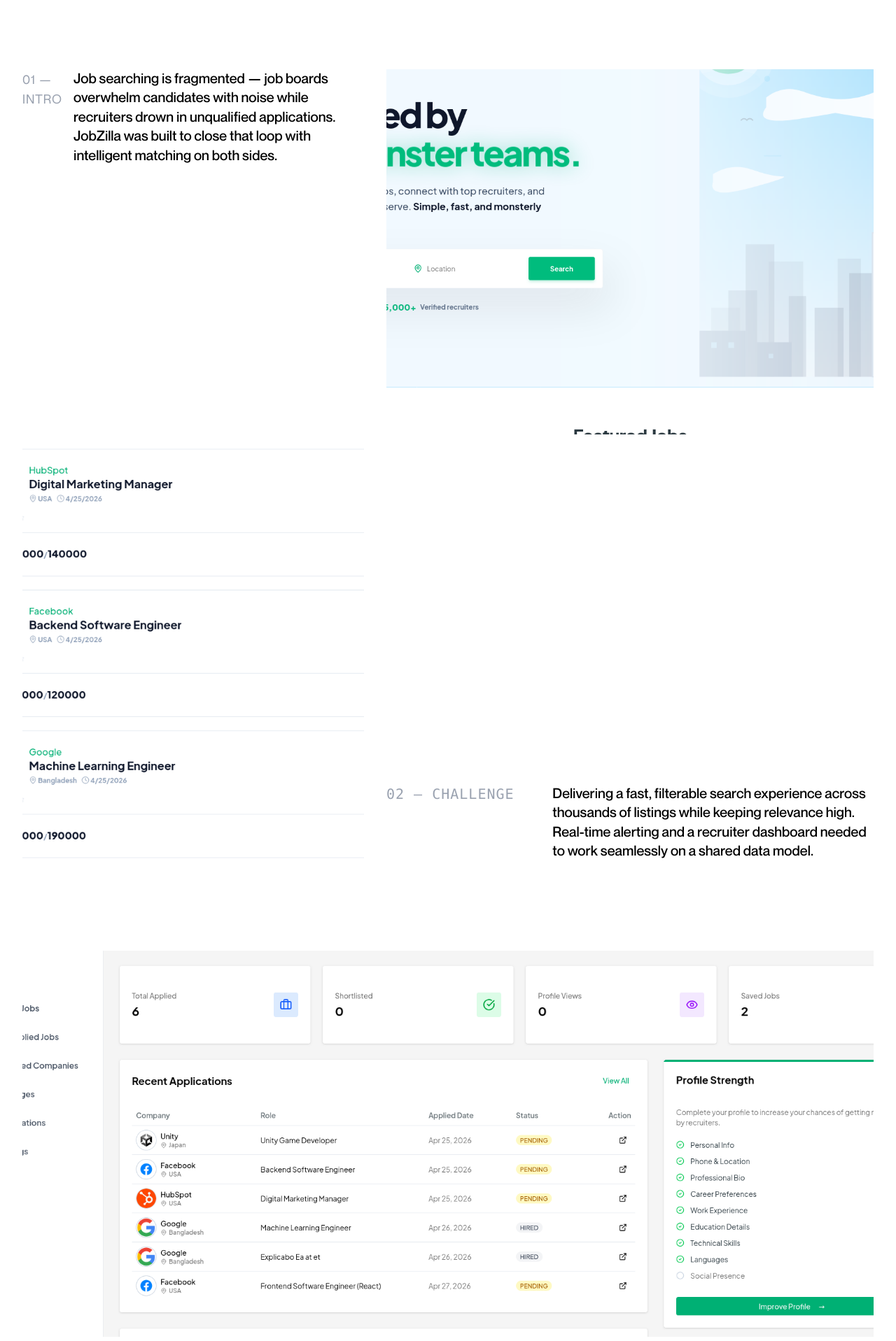
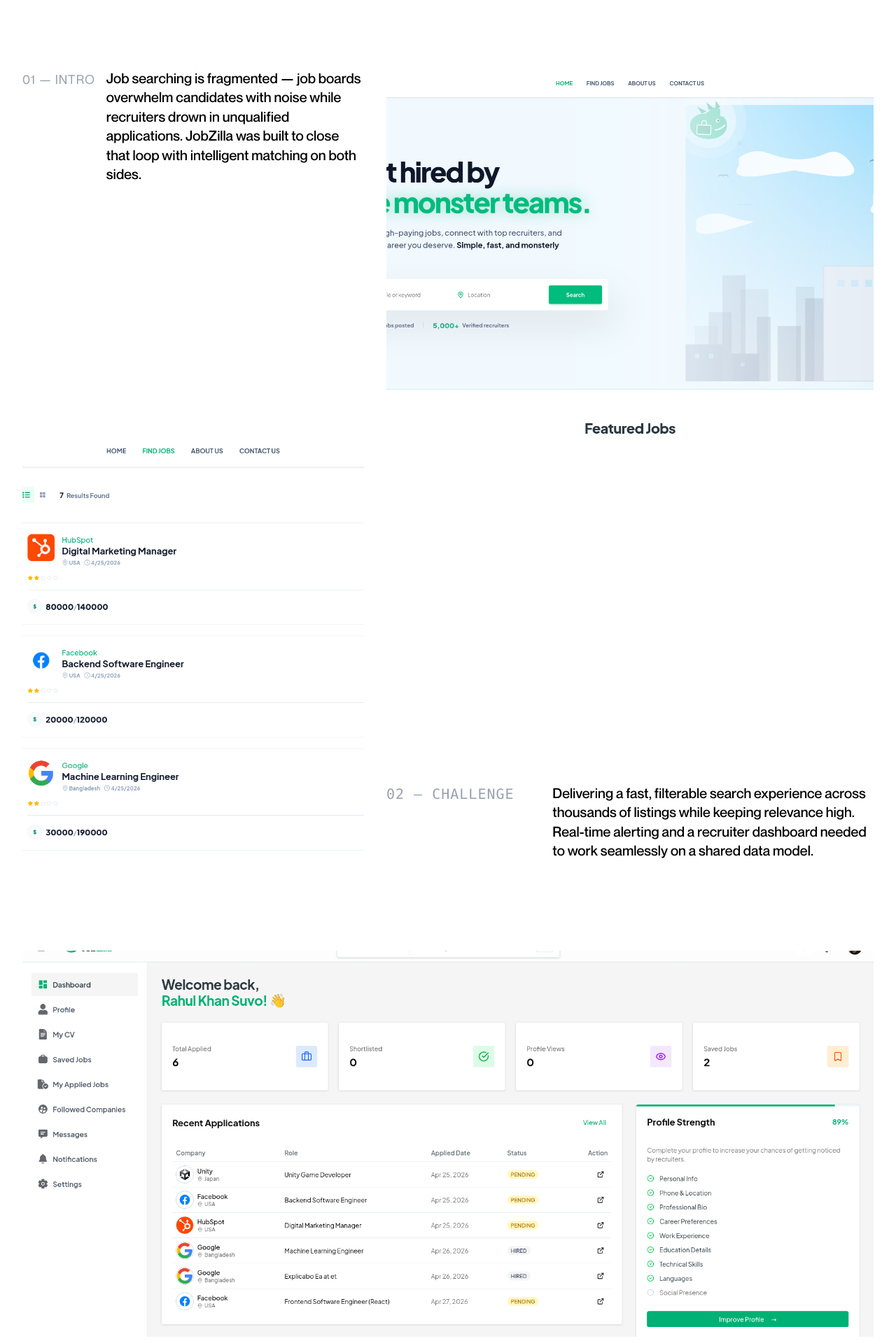
Before and after one commit to RahulKhanSuvo/RahulKhanSuvo, a Next.js app: page /project/JobZilla in a window 1280 px wide. Shown: the part 880-2797 px from the top of the page at 70% size. Built offline with nearby package versions, Linux system fonts and the light colour scheme.

Commit message:
refactor: replace custom ParallaxImage with next/image

```diff
--- a/src/components/projectDetails/CaseStudySections.tsx
+++ b/src/components/projectDetails/CaseStudySections.tsx
@@ -1,5 +1,5 @@
 import { Container } from "../common/Container";
-import ParallaxImage from "../ui/ParallaxImage";
+import Image from "next/image";
 
 interface SectionData {
   index: string;
@@ -37,7 +37,7 @@ export default function CaseStudySections({
           {/* Row 1: Intro Section (Text Left, Image Right) */}
           <div className="grid grid-cols-1 lg:grid-cols-12 gap-8 items-start">
             <div className="lg:col-span-5 flex gap-4 items-start">
-              <span className="text-lg uppercase text-gray-400 tracking-wider">
+              <span className="text-lg uppercase text-gray-400 tracking-wider whitespace-nowrap">
                 {intro.index}
               </span>
               <p className="text-base md:text-lg lg:text-xl font-medium text-black leading-snug">
@@ -46,11 +46,11 @@ export default function CaseStudySections({
             </div>
             <div className="lg:col-span-7">
               <div className="relative aspect-4/3 w-full overflow-hidden bg-gray-100">
-                <ParallaxImage
+                <Image
                   src={intro.imageUrl}
                   alt={intro.imageAlt}
-                  speed={10}
-                  imgClassName="object-cover"
+                  fill
+                  className="object-cover"
                 />
               </div>
             </div>
@@ -60,16 +60,16 @@ export default function CaseStudySections({
           <div className="grid grid-cols-1 lg:grid-cols-12 gap-8 items-end">
             <div className="lg:col-span-5">
               <div className="relative aspect-4/5 w-full overflow-hidden bg-gray-100">
-                <ParallaxImage
+                <Image
                   src={challenge.imageUrl}
                   alt={challenge.imageAlt}
-                  speed={10}
-                  imgClassName="object-cover"
+                  fill
+                  className="object-cover"
                 />
               </div>
             </div>
             <div className="lg:col-span-7 grid grid-cols-1 sm:grid-cols-12 gap-4">
-              <span className="sm:col-span-4 text-base md:text-lg lg:text-xl font-mono uppercase text-gray-400 tracking-wider">
+              <span className="sm:col-span-4 text-base md:text-lg lg:text-xl font-mono uppercase text-gray-400 tracking-wider whitespace-nowrap">
                 {challenge.index}
               </span>
               <p className="sm:col-span-8 text-base md:text-lg lg:text-xl font-medium text-black leading-snug">
--- a/src/components/projectDetails/ProjectOverview.tsx
+++ b/src/components/projectDetails/ProjectOverview.tsx
@@ -1,5 +1,5 @@
 import { Container } from "../common/Container";
-import ParallaxImage from "../ui/ParallaxImage";
+import Image from "next/image";
 
 interface ProjectOverviewProps {
   client?: string;
@@ -23,12 +23,12 @@ export default function ProjectOverview({
       <Container>
         {/* Top Banner Image with parallax */}
         <div className="relative w-full aspect-[1.2/0.5] overflow-hidden mb-6 bg-gray-100">
-          <ParallaxImage
+          <Image
             src={imageUrl}
             alt={`${client} project header`}
+            fill
             priority
-            speed={30}
-            imgClassName="object-cover"
+            className="object-cover"
           />
         </div>
 
--- a/src/components/projectDetails/SolutionResultSection.tsx
+++ b/src/components/projectDetails/SolutionResultSection.tsx
@@ -1,5 +1,5 @@
 import { Container } from "../common/Container";
-import ParallaxImage from "../ui/ParallaxImage";
+import Image from "next/image";
 
 interface SolutionResultProps {
   solutionIndex?: string;
@@ -28,10 +28,11 @@ export default function SolutionResultSection({
       <Container>
         {/* Top Banner Image */}
         <div className="relative w-full aspect-[2.2/1] overflow-hidden mb-12 sm:mb-16 bg-gray-100">
-          <ParallaxImage
+          <Image
             src={bannerImageUrl}
             alt={bannerImageAlt}
-            imgClassName="object-cover "
+            fill
+            className="object-cover"
           />
         </div>
 
@@ -62,11 +63,11 @@ export default function SolutionResultSection({
           {/* Right Column: Tall Architectural Image */}
           <div className="lg:col-span-5">
             <div className="relative aspect-[3/3.50] w-full overflow-hidden bg-gray-100">
-              <ParallaxImage
+              <Image
                 src={sideImageUrl}
                 alt={sideImageAlt}
-                speed={12}
-                imgClassName="object-cover "
+                fill
+                className="object-cover"
               />
             </div>
           </div>
--- a/src/data/projects/jobzilla.ts
+++ b/src/data/projects/jobzilla.ts
@@ -10,7 +10,7 @@ export const jobzilla: Project = {
   title: "JobZilla",
   category: "Web Platform",
   year: "2025",
-  aspect: "tall",
+  aspect: "hero",
   isFeatured: true,
   description:
     "A job search platform that connects employers with job seekers through smart matching, real-time alerts, and an applicant tracking dashboard.",
--- a/src/data/projects/livo.ts
+++ b/src/data/projects/livo.ts
@@ -4,6 +4,10 @@ import livoProductPage from "@/assets/projects/livo/livoProductPage.png";
 import livoDashboard from "@/assets/projects/livo/livoDashboard.png";
 import livoCatalog from "@/assets/projects/livo/livoDashbaordCatalog.png";
 import liveProductSider from "@/assets/projects/livo/livoSlider.png";
+import livoPhoneWithHand from "@/assets/projects/livo/livoPhoneWithHand.jpeg";
+import livoProductMockup from "@/assets/projects/livo/productMock.jpeg";
+import livoDashboardMockup from "@/assets/projects/livo/jobzillwithDashboardMock.jpeg";
+
 import { Project } from "@/types/project.type";
 
 export const livo: Project = {
@@ -31,14 +35,14 @@ export const livo: Project = {
       title: "Livo",
       description:
         "Livo is a luxury furniture house selling limited-run designer pieces — from hand-joined walnut seating to cast-bronze lighting. The brand needed a storefront that feels like a gallery, not a marketplace, while still converting high-intent collectors.",
-        banner: livomainHero,
+      banner: livoProductMockup,
     },
     challenge: {
       index: "02 — CHALLENGE",
       title: "Challenge",
       description:
         "Selling five-figure, made-to-order furniture online means buyers need tactile confidence without touching the piece. We had to render material truth — grain, patina, scale — at gallery fidelity, while handling bespoke configuration, long lead times, and white-glove logistics without breaking the calm of the experience.",
-        banner: livoProductPage,
+      banner: livoPhoneWithHand,
     },
     solution: {
       index: "03 — SOLUTION",
@@ -49,7 +53,7 @@ export const livo: Project = {
       index: "04 — RESULT",
       heading:
         "A composed, gallery-grade commerce experience where collectors configure and commission pieces with confidence — lifting made-to-order conversion while keeping the brand's restrained, luxury tone intact.",
-        banner: livoDashboard,
+      banner: livoDashboardMockup,
     },
   },
 };
```
Lines whose indentation alone changed are shown as unchanged.
